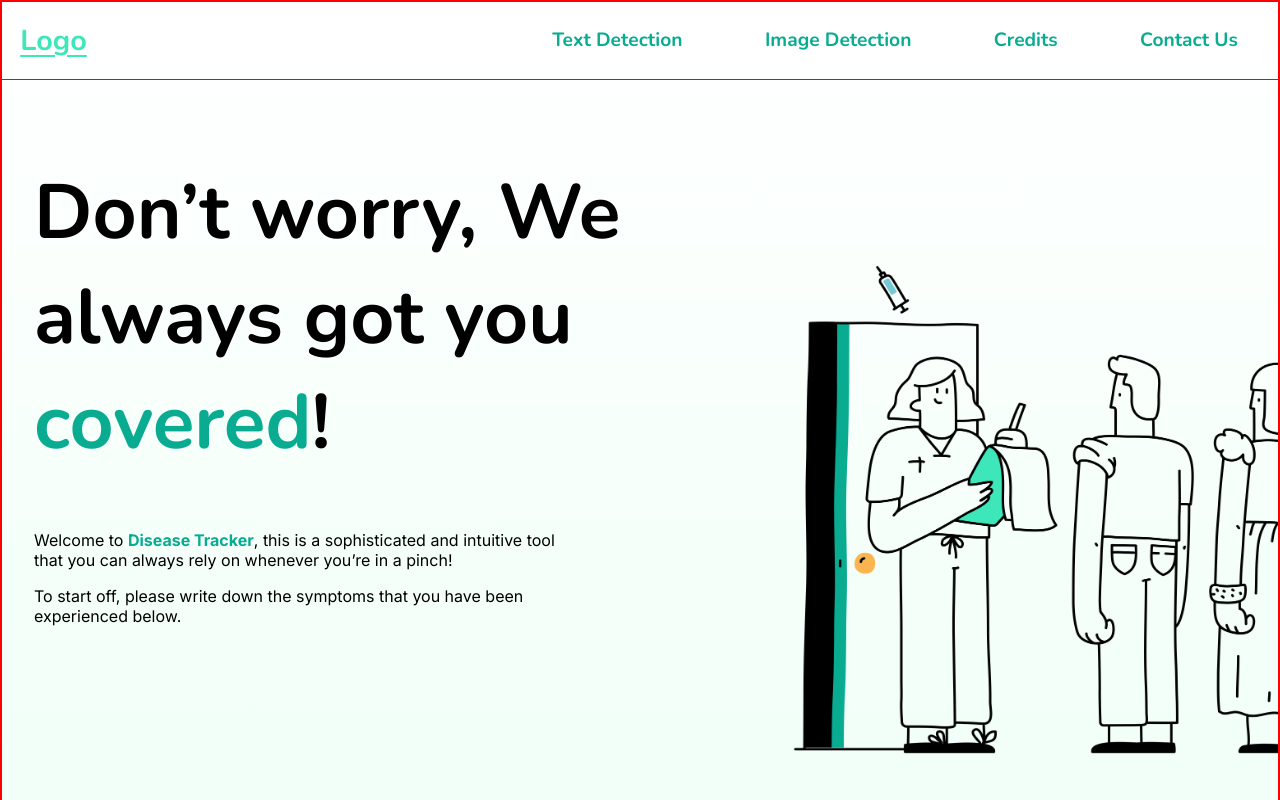
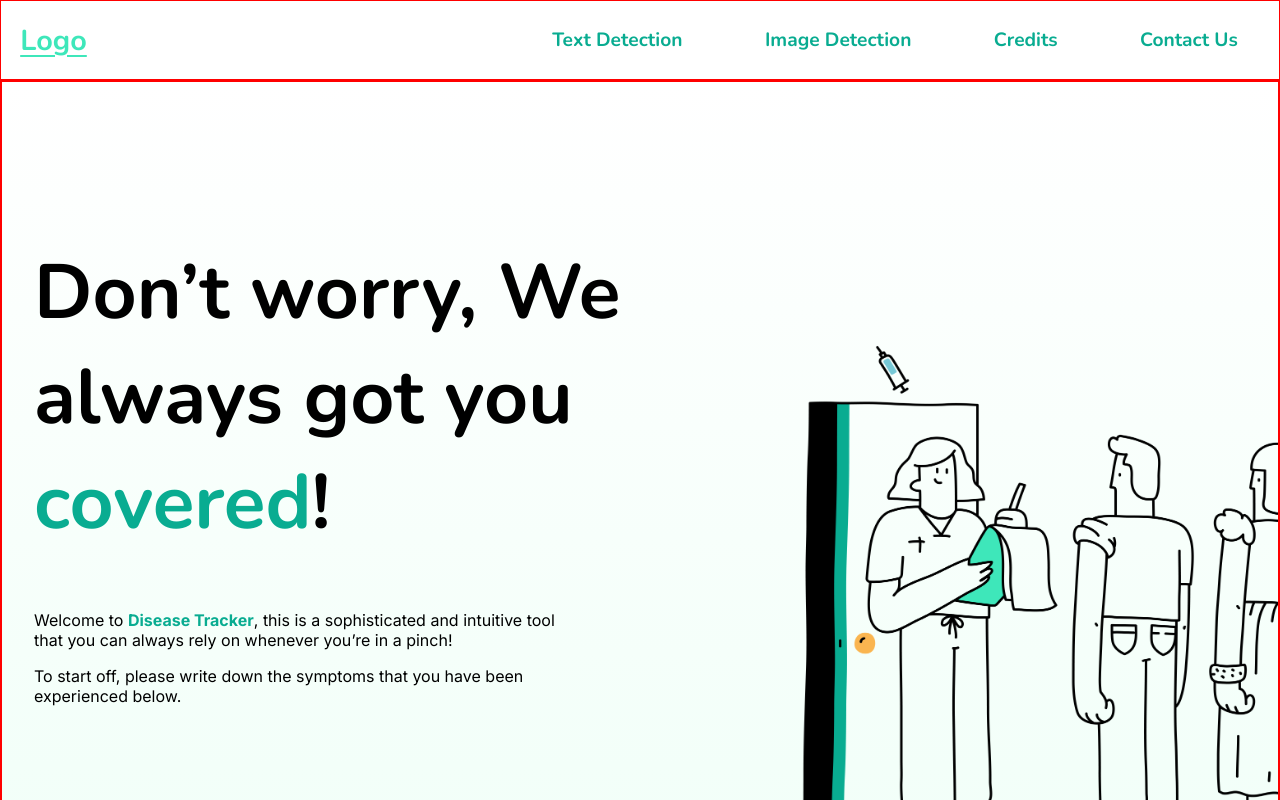
Before and after one commit to MichaelAndreyeshchev/disease-classification-system, a React (Create React App) app: page / in a window 1280 px wide. Shown: the top 800 px of the page. Built offline with nearby package versions, Linux system fonts and the light colour scheme.

Commit message:
feat: remove navbar absolute position

```diff
--- a/src/components/Navbar/NavbarElements.js
+++ b/src/components/Navbar/NavbarElements.js
@@ -7,7 +7,6 @@ export const Nav = styled.nav`
   justify-content: space-between;
   width: 100%;
   height: 80px;
-  position: absolute;
   top: 0;
   padding: 0.5rem calc((100vw - 1500px) / 2);
   border: 1px solid red;
```
